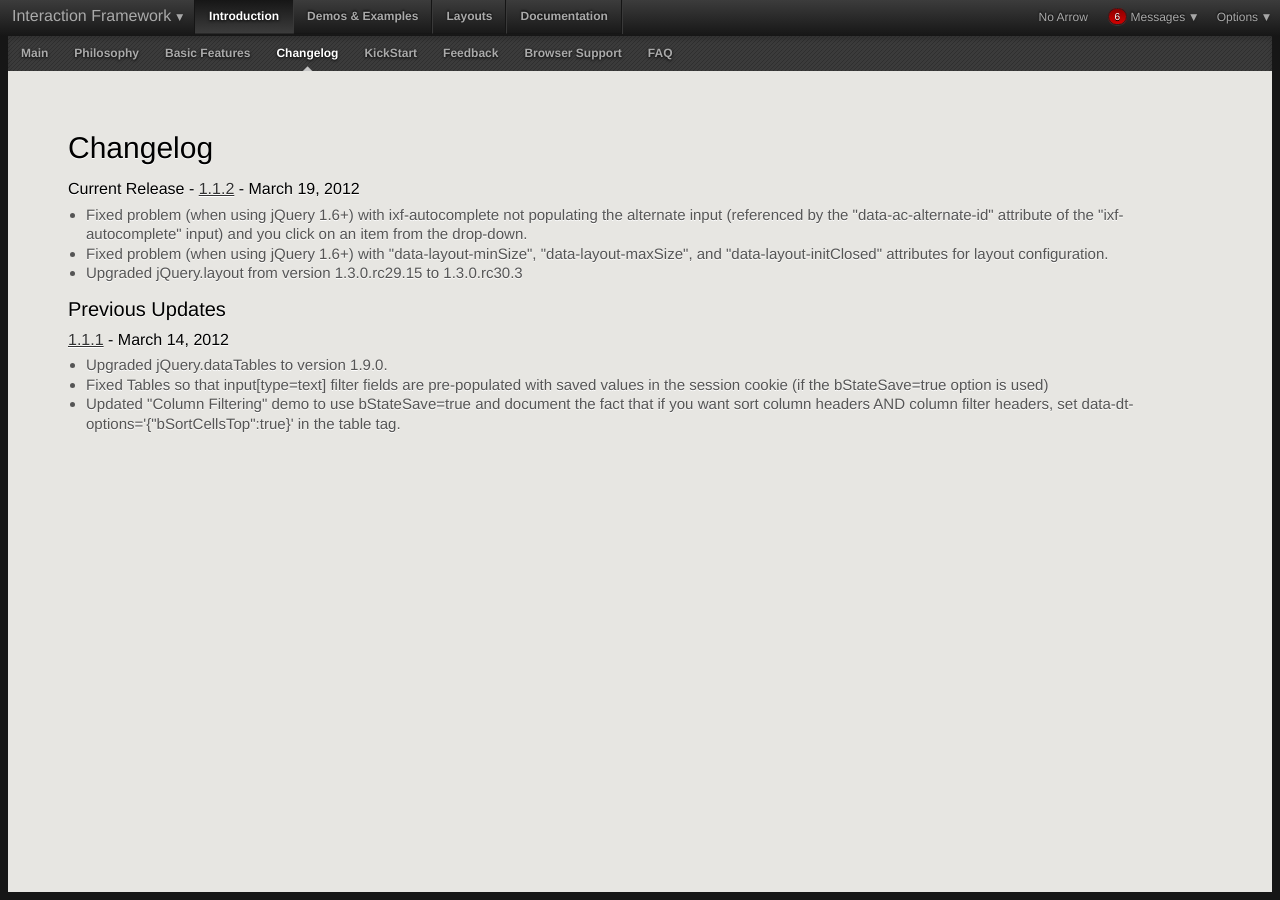
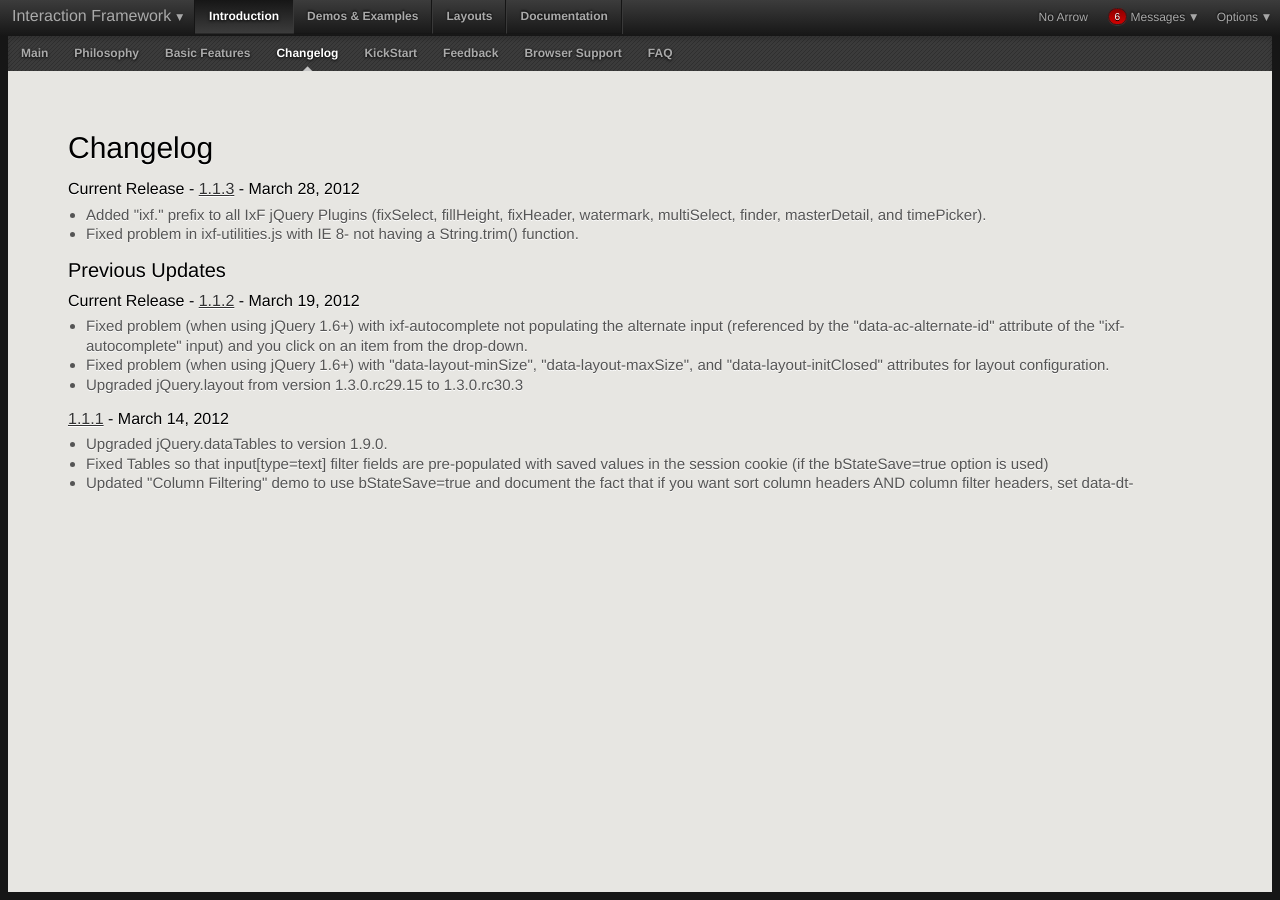
Before and after one commit to irinc/ixf, a Jekyll site: the page built from intro/changelog.html, in a window 1280 px wide. Built offline with Jekyll 4.4.1, drawn with Linux system fonts in a browser that asks for light colours.

Commit message:
IxF 1.1.3 Release

```diff
--- a/index.html
+++ b/index.html
@@ -4,7 +4,7 @@ title: Interaction Framework
 intro-menu-main: selected
 ---
 		<div class="ixf-container float-right width-md margin-left-lg padding-md">
-			<h2>Latest Version: IxF <a href="intro/kickstart.html">1.1.2</a></h2>
+			<h2>Latest Version: IxF <a href="intro/kickstart.html">1.1.3</a></h2>
 			<a href="https://github.com/irinc/ixf">Github Repository</a>
 		</div><!-- END ixf-container -->
 		<p>The goal of the Interaction Framework (IxF) is to make development and prototyping faster, to ensure best practices in UI design and ultimately make the user experience better.</p>
--- a/intro/changelog.html
+++ b/intro/changelog.html
@@ -4,16 +4,22 @@ title: Changelog
 intro-menu-changelog: selected
 ---
 		<div class="grid-12">
+		<h3 id="1.1.3">Current Release - <a href="../downloads/ixf-kickstart-1.1.3.zip">1.1.3</a> - March 28, 2012</h3>
+		<ul>
+			<li>Added "ixf." prefix to all IxF jQuery Plugins (fixSelect, fillHeight, fixHeader, watermark, multiSelect, finder, masterDetail, and timePicker).</li>
+			<li>Fixed problem in ixf-utilities.js with IE 8- not having a String.trim() function.</li>
+		</ul>
+
+		<h2>Previous Updates</h2>
+
+		<div style="height:200px; overflow:auto">
+
 			<h3 id="1.1.2">Current Release - <a href="../downloads/ixf-kickstart-1.1.2.zip">1.1.2</a> - March 19, 2012</h3>
 			<ul>
 				<li>Fixed problem (when using jQuery 1.6+) with ixf-autocomplete not populating the alternate input (referenced by the "data-ac-alternate-id" attribute of the "ixf-autocomplete" input) and you click on an item from the drop-down.</li>
 				<li>Fixed problem (when using jQuery 1.6+) with "data-layout-minSize", "data-layout-maxSize", and "data-layout-initClosed" attributes for layout configuration.</li>
 				<li>Upgraded jQuery.layout from version 1.3.0.rc29.15 to 1.3.0.rc30.3</li>
 			</ul>
-
-		<h2>Previous Updates</h2>
-
-		<div style="height:200px; overflow:auto">
 
 			<h3 id="1.1.1"><a href="../downloads/ixf-kickstart-1.1.1.zip">1.1.1</a> - March 14, 2012</h3>
 			<ul>
--- a/intro/kickstart.html
+++ b/intro/kickstart.html
@@ -5,7 +5,7 @@ intro-menu-kickstart: selected
 ---
 		<div class="grid-12 margin-bottom-sm">
 				<h2>Start a New Project</h2>
-				<p><a href="../downloads/ixf-kickstart-1.1.2.zip" class="ixf-button"><span class="sprite prefix download">Download KickStart 1.1.2</span></a></p>
+				<p><a href="../downloads/ixf-kickstart-1.1.3.zip" class="ixf-button"><span class="sprite prefix download">Download KickStart 1.1.3</span></a></p>
 
 				<h3>Instructions</h3>
 				<ol>
```
Lines whose indentation alone changed are shown as unchanged.
